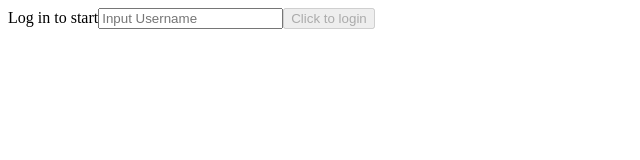
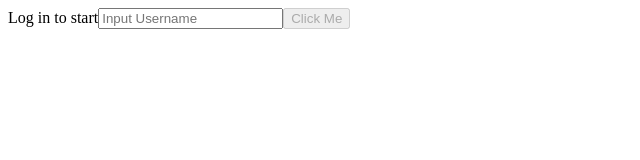
Before and after one commit to Matthew-Rowberry/battleships, a React app in the folder frontend/: page / in a window 1280 px wide. Shown: the top 160 px of the page, without its empty margins (0-640 px from the left). Built offline with nearby package versions, Linux system fonts and the light colour scheme; no server answers.

Commit message:
added button component and few more types

```diff
--- a/frontend/src/app/index.tsx
+++ b/frontend/src/app/index.tsx
@@ -2,6 +2,7 @@ import React, { useState, useEffect } from 'react';
 import Chat from '../features/chat';
 import BattleshipClient from '../api';
 import { MessageType } from '../types';
+import Button from '../features/button/Button';
 
 const App: React.FC = () => {
   const [username, updateUsername] = useState('');
@@ -9,6 +10,8 @@ const App: React.FC = () => {
   const [password, updatePassword] = useState('');
 
   const login = async (username: string) => {
+    console.log('log');
+
     try {
       const response = await BattleshipClient.send({
         type: MessageType.LOGIN,
@@ -55,28 +58,17 @@ const App: React.FC = () => {
               onChange={(e) => updateUsername(e.target.value)}
             />
           </label>
-          <button
-            type="submit"
-            onClick={(e) => {
-              e.preventDefault();
-              login(username);
-            }}
-            disabled={username.length === 0}
-          >
-            Click to login
-          </button>
+
+          <Button disabled={username.length === 0} cb={() => login(username)}>
+            Click Me
+          </Button>
         </form>
       ) : (
         <>
           Logged in as {username}
-          <button
-            disabled={true}
-            onClick={() => {
-              createRoom('public', 'public');
-            }}
-          >
+          <Button disabled cb={() => createRoom('private', password)}>
             Create Public Room (Coming Soon)
-          </button>
+          </Button>
           <form>
             <label>
               Enter Passcode
@@ -87,13 +79,12 @@ const App: React.FC = () => {
                 onChange={(e) => updatePassword(e.target.value)}
               />
             </label>
-            <button
-              onClick={() => {
-                createRoom('private', password);
-              }}
+            <Button
+              disabled={password.length === 0}
+              cb={() => createRoom('private', password)}
             >
               Create Private Room
-            </button>
+            </Button>
           </form>
         </>
       )}
--- /dev/null
+++ b/frontend/src/features/button/Button.tsx
@@ -0,0 +1,23 @@
+import React from 'react';
+
+interface IButton {
+  cb: () => void;
+  disabled: boolean;
+}
+
+const Button: React.FC<IButton> = ({ disabled, cb, children }) => {
+  return (
+    <button
+      type="submit"
+      disabled={disabled}
+      onClick={(e) => {
+        e.preventDefault();
+        cb();
+      }}
+    >
+      {children}
+    </button>
+  );
+};
+
+export default Button;
```
Also changed, not shown: 2 other files (tests, documents, lock files or other folders).
